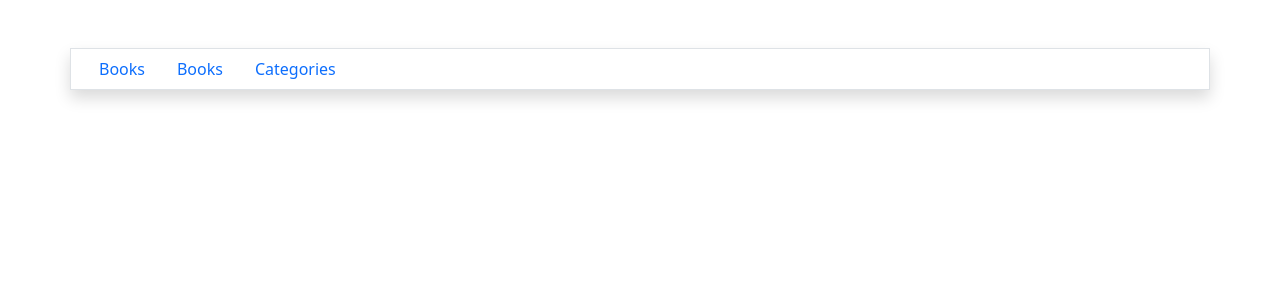
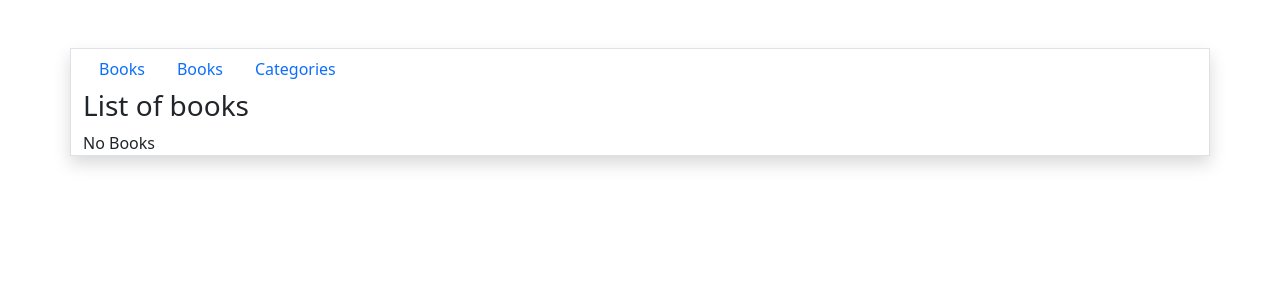
Before and after one commit to prolajumokeoni/bookstore, a React (Create React App) app: page /booklists in a window 1280 px wide. Shown: the top 300 px of the page. Built offline with nearby package versions, Linux system fonts and the light colour scheme.

Commit message:
Add booklists route

```diff
--- a/src/App.js
+++ b/src/App.js
@@ -5,6 +5,7 @@ import {
 } from 'react-router-dom';
 import Books from './components/Books';
 import Categories from './components/Categories';
+import Booklists from './components/Booklists';
 import 'bootstrap/dist/css/bootstrap.min.css';
 import Navbar from './components/Navbar';
 
@@ -14,6 +15,9 @@ function App() {
       <div className="container border shadow mt-5">
         <Navbar />
         <Switch>
+          <Route path="/booklists">
+            <Booklists />
+          </Route>
           <Route path="/books">
             <Books />
           </Route>
--- /dev/null
+++ b/src/components/Booklists.js
@@ -0,0 +1,18 @@
+import React from 'react';
+import { useSelector } from 'react-redux';
+import SingleBook from './SingleBook';
+
+const Booklists = () => {
+  const books = useSelector((state) => state.books);
+  return (
+    <div>
+      <h3>List of books</h3>
+      <ul className="list-group">
+        {books.length > 0 ? books.map((book) => <SingleBook key={book.id} book={book} />)
+          : 'No Books'}
+      </ul>
+    </div>
+  );
+};
+
+export default Booklists;
--- a/src/components/Books.js
+++ b/src/components/Books.js
@@ -1,20 +1,10 @@
 import React from 'react';
-import { useSelector } from 'react-redux';
 import Addbooks from './Addbooks';
-import SingleBook from './SingleBook';
 
-const Books = () => {
-  const books = useSelector((state) => state.books);
-  return (
-    <div className="pt-5 container">
-      <h3>List of books</h3>
-      <ul className="list-group">
-        {books.length > 0 ? books.map((book) => <SingleBook key={book.id} book={book} />)
-          : 'No Books'}
-      </ul>
-      <Addbooks />
-    </div>
-  );
-};
+const Books = () => (
+  <div className="pt-5 container">
+    <Addbooks />
+  </div>
+);
 
 export default Books;
```
